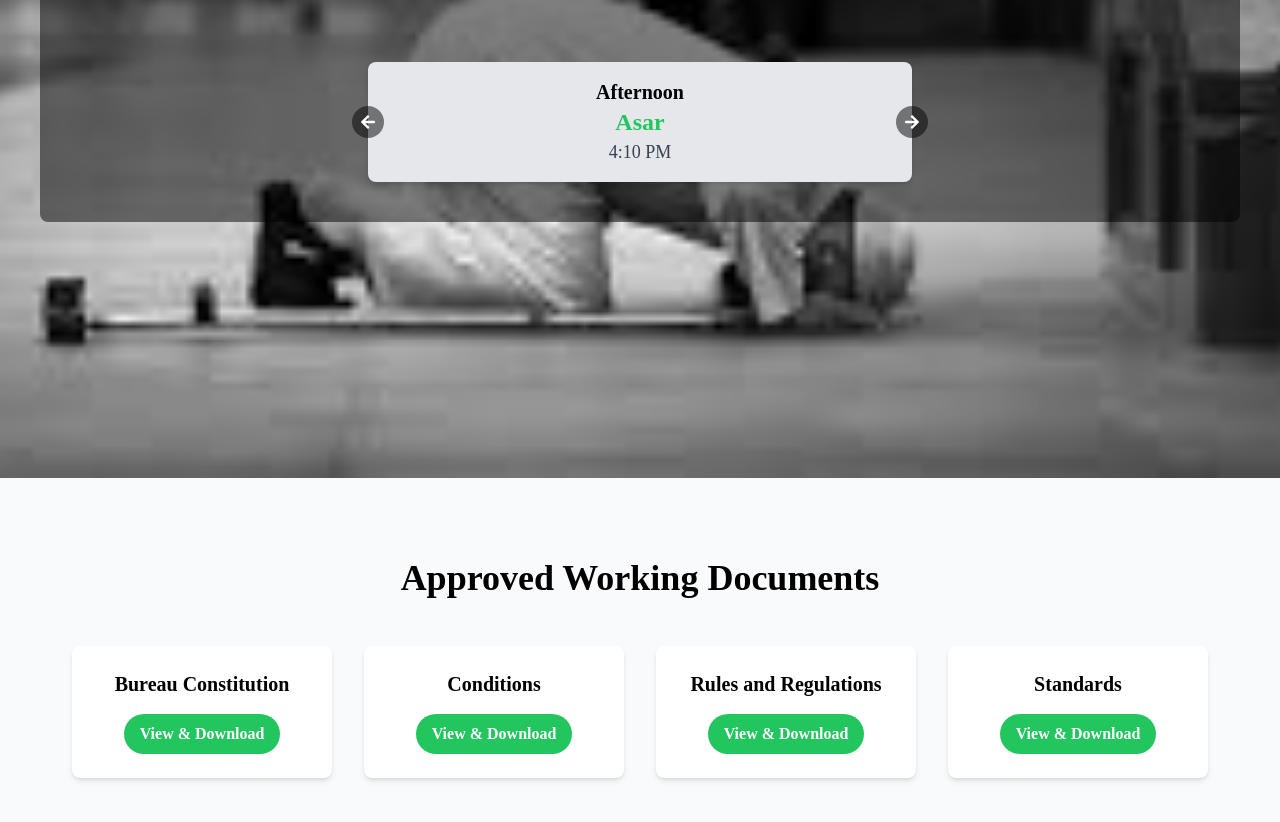
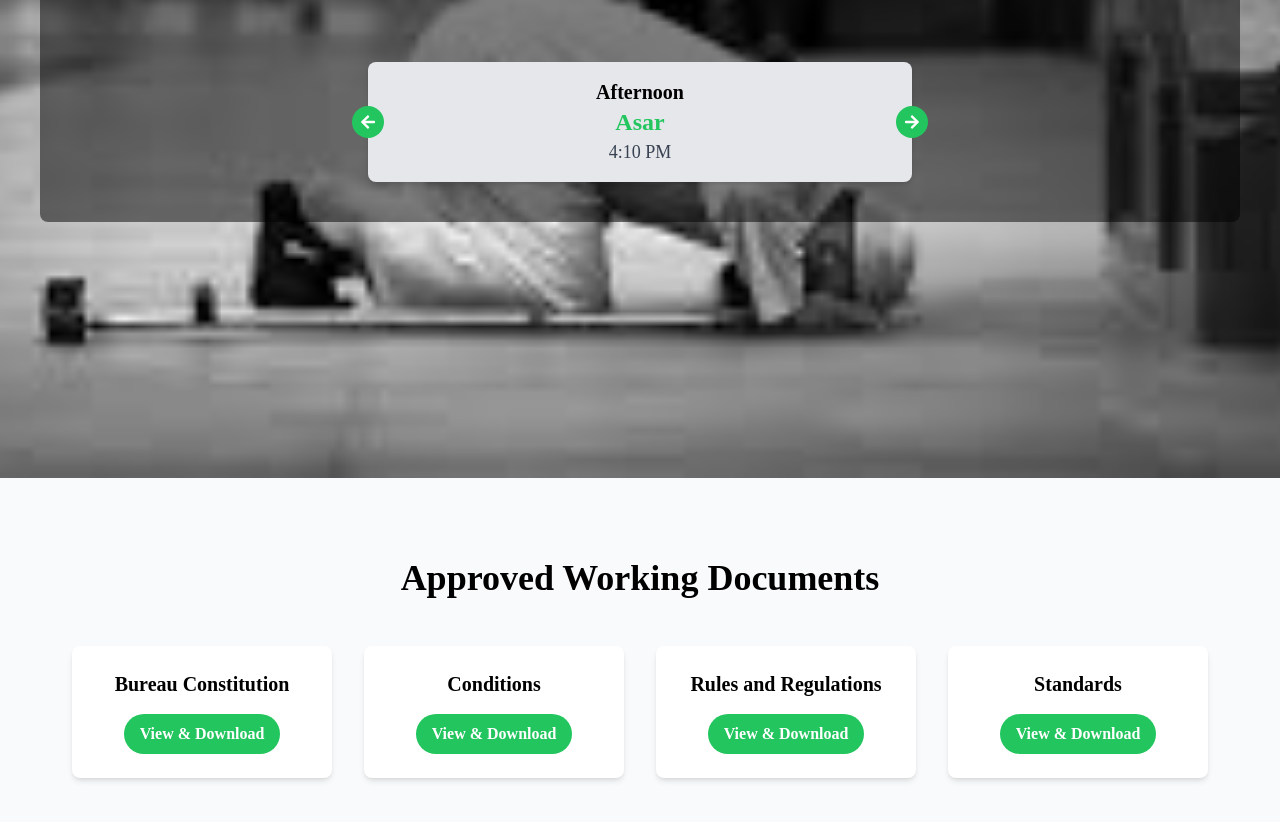
Before and after one commit to Mustaphayinka/bureau-islamic-education, a React (Create React App) app in the folder frontend/: page / in a window 1280 px wide. Shown: the part 3236-4058 px from the top of the page. Built offline with nearby package versions, Linux system fonts and the light colour scheme.

Commit message:
little changes

```diff
--- a/frontend/src/components/PrayerSchedule.js
+++ b/frontend/src/components/PrayerSchedule.js
@@ -50,13 +50,13 @@ const PrayerSchedule = () => {
           </div>
           <button
             onClick={prevSlide}
-            className="absolute left-0 top-1/2 transform -translate-y-1/2 p-2 bg-black bg-opacity-50 text-white rounded-full"
+            className="absolute left-0 top-1/2 transform -translate-y-1/2 p-2 bg-green-500 text-white rounded-full hover:bg-green-600 transition duration-300"
           >
             <FaArrowLeft />
           </button>
           <button
             onClick={nextSlide}
-            className="absolute right-0 top-1/2 transform -translate-y-1/2 p-2 bg-black bg-opacity-50 text-white rounded-full"
+            className="absolute right-0 top-1/2 transform -translate-y-1/2 p-2 bg-green-500 text-white rounded-full hover:bg-green-600 transition duration-300"
           >
             <FaArrowRight />
           </button>
```
